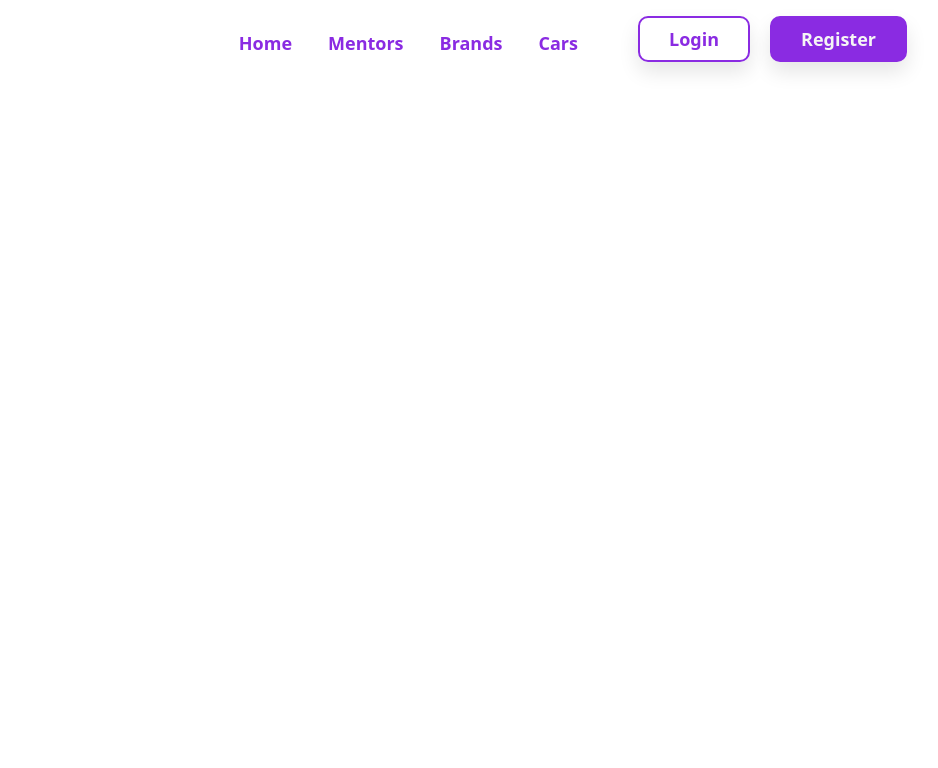
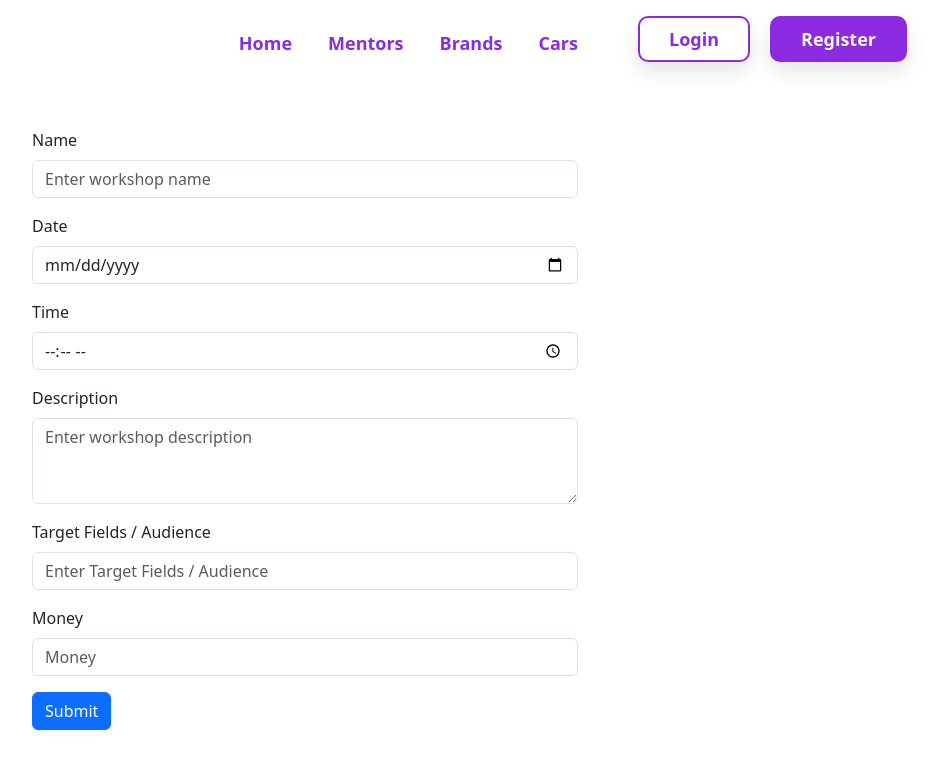
Before and after one commit to AdityaShah7867/rubix24_LogicLabs, a React (Create React App) app in the folder Client/: page /WorkshopForm in a window 1280 px wide. Shown: the top 768 px of the page, without its empty margins (335-1273 px from the left). Built offline with nearby package versions, Linux system fonts and the light colour scheme.

Commit message:
added auth hooks and made forms

```diff
--- a/Client/src/App.js
+++ b/Client/src/App.js
@@ -5,8 +5,9 @@ import Navbar from './components/home/Navbar'
 import './App.css'
 import Dashboard from "./Pages/Dashboard";
 import Login from "./Pages/Auth/Login";
-import Register from "./Pages/Auth/Register";
-
+import StudentRegister from "./Pages/Auth/StudentRegister";
+import WorkshopForm from "./Pages/WORKSHOP/WorkshopForm";
+import LiveCourseForm from "./Pages/WORKSHOP/LiveCourseForm";
 function App() {
   return (
     <Router>
@@ -15,7 +16,10 @@ function App() {
         <Route path="/" element={<Home />} />
         <Route path="/dashboard" element={<Dashboard />} />
         <Route path="/login" element={<Login />} />
-        <Route path="/register" element={<Register />} />
+        <Route path="/StudentRegister" element={<StudentRegister />} />
+        <Route path="/WorkshopForm" element={<WorkshopForm />} />
+        <Route path="/LiveCourseForm" element={<LiveCourseForm />} />
+
 
       </Routes>
     </Router>
--- a/Client/src/Pages/Auth/Login.jsx
+++ b/Client/src/Pages/Auth/Login.jsx
@@ -23,24 +23,26 @@ const Login = () => {
             return;
         }
 
-        const formData = new FormData();
-        formData.append('email', email);
-        formData.append('password', password);
+        const requestBody = {
+            email: email,
+            password: password
+        };
 
         try {
-            const response = await fetch(`${process.env.REACT_APP_API_URL}/api/user/login`, {
+            const response = await fetch(`${process.env.REACT_APP_API_URL}/student/login`, {
                 method: 'POST',
-                body: formData,
+                headers: {
+                    'Content-Type': 'application/json',
+                },
+                body: JSON.stringify(requestBody),
             });
 
             const data = await response.json();
 
             if (response.ok) {
                 toast.success(data.message);
-
             } else {
                 toast.error(data.message);
-
             }
         } catch (error) {
             console.error('Error during login:', error);
@@ -84,7 +86,7 @@ const Login = () => {
                                 </div>
                                 <div class="d-flex flex-row align-items-center my-3 ">
                                     <div class="form-outline flex-fill mb-0 " >
-                                        <Link to='/register' class="btn btn-outline-dark btn-lg btn-block" style={{ width: '100%' }} type="button">Register</Link>
+                                        <Link to='/StudentRegister' class="btn btn-outline-dark btn-lg btn-block" style={{ width: '100%' }} type="button">Register</Link>
                                     </div>
                                 </div>
                             </div>
--- a/Client/src/Pages/Auth/Register.jsx
+++ b/Client/src/Pages/Auth/StudentRegister.jsx
@@ -3,12 +3,12 @@ import { Link, useNavigate } from 'react-router-dom';
 import toast from 'react-hot-toast';
 import '../../Assests/Css/hero.css'
 
-const Register = () => {
+const StudentRegister = () => {
     const [name, setName] = useState("");
     const [email, setEmail] = useState("");
     const [password, setPassword] = useState("");
     const [phone, setPhone] = useState("");
-    const [address, setAddress] = useState("");
+    const [age, setAge] = useState("");
     const navigate = useNavigate()
 
     const validateEmail = (email) => {
@@ -18,37 +18,42 @@ const Register = () => {
 
     const handleSubmit = async (e) => {
         e.preventDefault();
-        if (!name.trim() || !email.trim() || !password.trim() || !phone.trim() || !address.trim()) {
+
+        if (!name.trim() || !email.trim() || !password.trim() || !phone.trim() || !age.trim()) {
             toast.error('All fields are required');
             return;
         }
-        const formData = new FormData();
-        formData.append('name', name);
-        formData.append('email', email);
-        formData.append('password', password);
-        formData.append('phone', phone);
-        formData.append('address', address);
+
+        const requestBody = {
+            name: name,
+            email: email,
+            password: password,
+            phone: phone,
+            age: age
+        };
 
         try {
-            const response = await fetch(`${process.env.REACT_APP_API_URL}/api/user/register`, {
+            const response = await fetch(`${process.env.REACT_APP_API_URL}/student/register`, {
                 method: 'POST',
-                body: formData,
+                headers: {
+                    'Content-Type': 'application/json',
+                },
+                body: JSON.stringify(requestBody),
             });
 
             const data = await response.json();
 
             if (response.ok) {
                 toast.success(data.message);
-
                 navigate('/login');
             } else {
                 toast.error(data.message);
-
             }
         } catch (error) {
             console.error('Error during registration:', error);
         }
     };
+
 
     useEffect(() => {
         window.scrollTo(0, 0)
@@ -92,7 +97,7 @@ const Register = () => {
                                 </div>
                                 <div class="input-group d-flex flex-row align-items-center mb-3">
                                     <div class="form-outline flex-fill mb-0">
-                                        <input value={address} onChange={(e) => setAddress(e.target.value)} type="text" required placeholder='Your address' class="form-control" />
+                                        <input value={age} onChange={(e) => setAge(e.target.value)} type="text" required placeholder='Your age' class="form-control" />
                                     </div>
                                 </div>
                                 <div class="d-flex flex-row align-items-center mt-4 ">
@@ -114,4 +119,4 @@ const Register = () => {
     )
 }
 
-export default Register
+export default StudentRegister
--- /dev/null
+++ b/Client/src/Pages/WORKSHOP/LiveCourseForm.jsx
@@ -0,0 +1,41 @@
+import React from 'react'
+
+const LiveCourseForm = () => {
+  return (
+    <div className="container" style={{marginTop:"10%"}}>
+    <div className="row justify-content-center">
+      <div className="col-md-6">
+        <form>
+          <div className="mb-3">
+            <label htmlFor="name" className="form-label">Name</label>
+            <input type="text" className="form-control" id="name" placeholder="Enter Event name" />
+          </div>
+          <div className="mb-3">
+            <label htmlFor="date" className="form-label">Date</label>
+            <input type="date" className="form-control" id="date" />
+          </div>
+          <div className="mb-3">
+            <label htmlFor="time" className="form-label">Time</label>
+            <input type="time" className="form-control" id="time" />
+          </div>
+          <div className="mb-3">
+            <label htmlFor="description" className="form-label">Description</label>
+            <textarea className="form-control" id="description" rows="3" placeholder="Enter workshop description"></textarea>
+          </div>
+          <div className="mb-3">
+            <label htmlFor="targetFields" className="form-label">Target Fields / Audience</label>
+            <input type="text" className="form-control" id="targetFields" placeholder="Enter Target Fields / Audience" />
+          </div>
+          <div className="mb-3">
+            <label htmlFor="targetFields" className="form-label">Money</label>
+            <input type="text" className="form-control" id="targetFields" placeholder="Money" />
+          </div>
+          <button type="submit" className="btn btn-primary">Go LIve</button>
+        </form>
+      </div>
+    </div>
+  </div>
+  )
+}
+
+export default LiveCourseForm
--- /dev/null
+++ b/Client/src/Pages/WORKSHOP/WorkshopForm.jsx
@@ -0,0 +1,41 @@
+import React from 'react';
+
+const WorkshopForm = () => {
+  return (
+    <div className="container" style={{marginTop:"10%"}}>
+      <div className="row justify-content-center">
+        <div className="col-md-6">
+          <form>
+            <div className="mb-3">
+              <label htmlFor="name" className="form-label">Name</label>
+              <input type="text" className="form-control" id="name" placeholder="Enter workshop name" />
+            </div>
+            <div className="mb-3">
+              <label htmlFor="date" className="form-label">Date</label>
+              <input type="date" className="form-control" id="date" />
+            </div>
+            <div className="mb-3">
+              <label htmlFor="time" className="form-label">Time</label>
+              <input type="time" className="form-control" id="time" />
+            </div>
+            <div className="mb-3">
+              <label htmlFor="description" className="form-label">Description</label>
+              <textarea className="form-control" id="description" rows="3" placeholder="Enter workshop description"></textarea>
+            </div>
+            <div className="mb-3">
+              <label htmlFor="targetFields" className="form-label">Target Fields / Audience</label>
+              <input type="text" className="form-control" id="targetFields" placeholder="Enter Target Fields / Audience" />
+            </div>
+            <div className="mb-3">
+            <label htmlFor="targetFields" className="form-label">Money</label>
+            <input type="text" className="form-control" id="targetFields" placeholder="Money" />
+          </div>
+            <button type="submit" className="btn btn-primary">Submit</button>
+          </form>
+        </div>
+      </div>
+    </div>
+  );
+};
+
+export default WorkshopForm;
```
Also changed, not shown: 2 other files (tests, documents, lock files or other folders).
